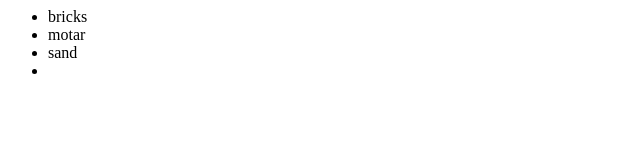
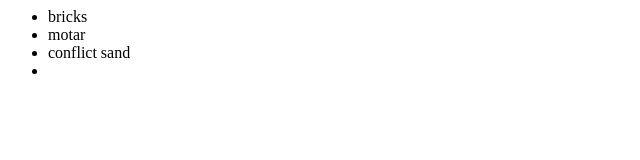
Before and after one commit to junjunt/newGitTest, a plain HTML site: page index.html in a window 1280 px wide. Shown: the full height of the page, 0-640 px from the left. Drawn offline with Linux system fonts and the light colour scheme.

Commit message:
conflict sand line 6

```diff
--- a/index.html
+++ b/index.html
@@ -3,7 +3,7 @@
     <ul>
       <li>bricks</li>
       <li>motar</li>
-      <li>sand</li>
+      <li>conflict sand</li>
       <li></li>
     </ul>
   </body>
```
